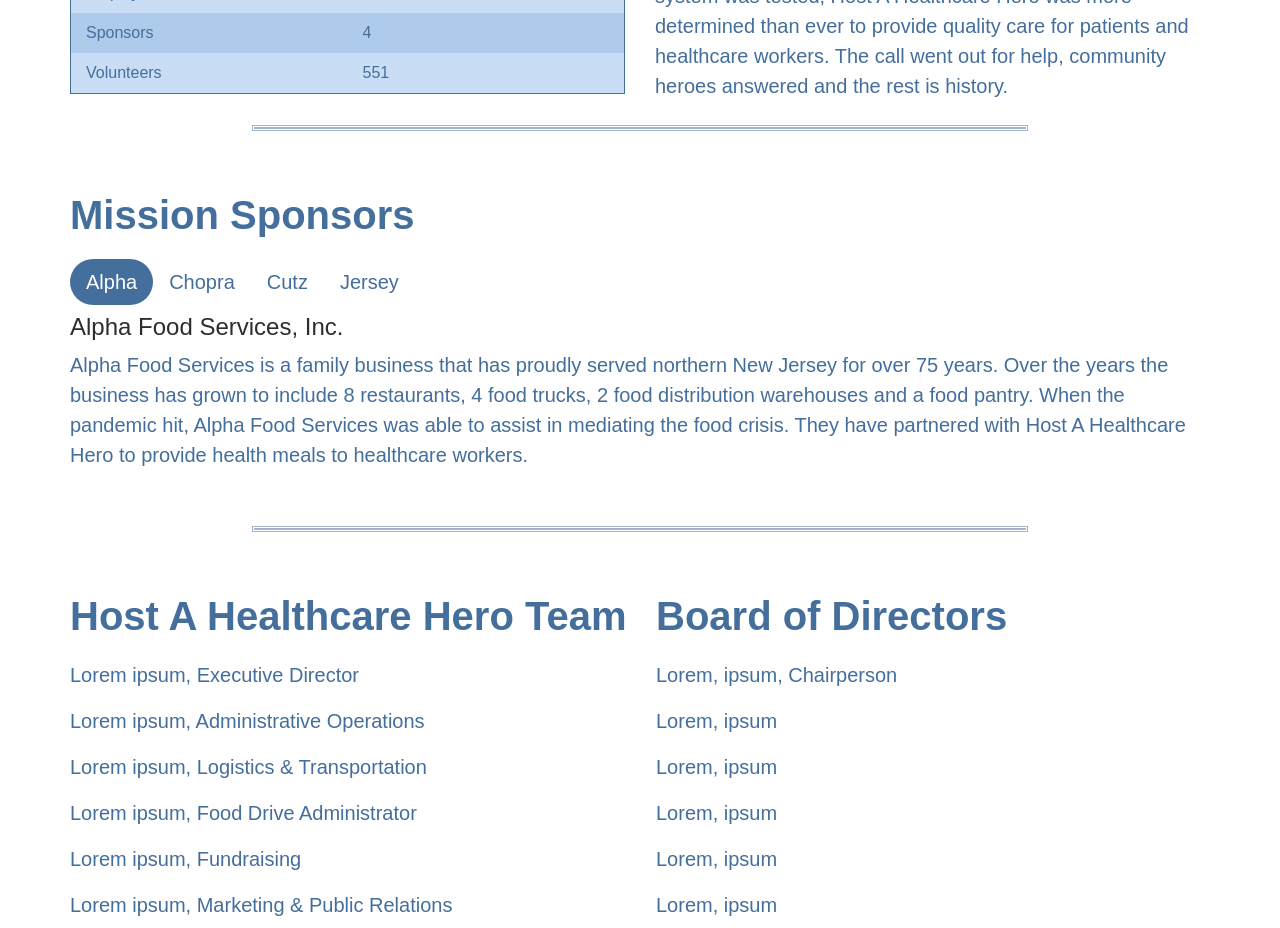
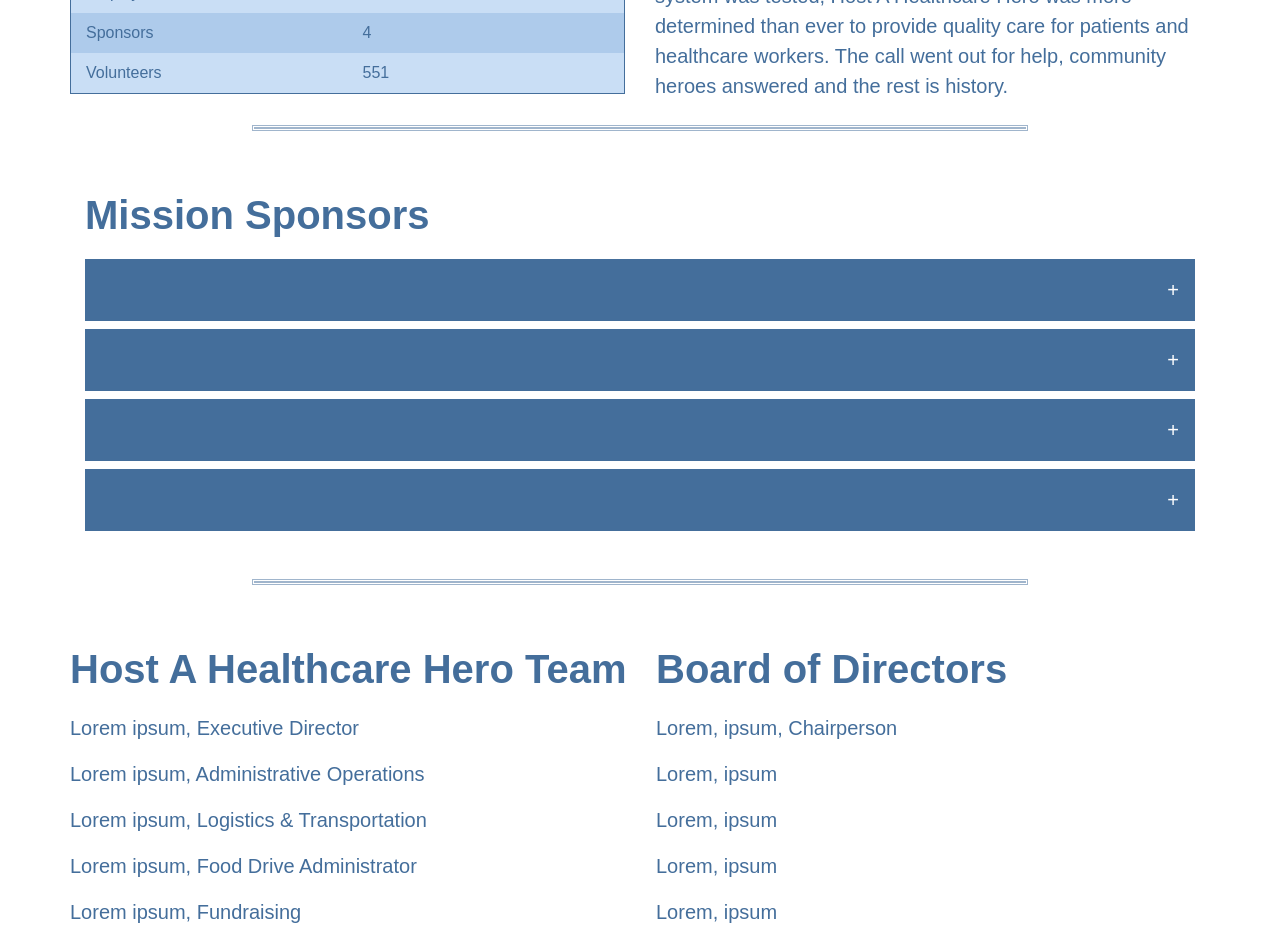
Before and after one commit to Pia007/Hero, a React (Create React App) app: page /about in a window 1280 px wide. Shown: the part 2040-2968 px from the top of the page. Built offline with nearby package versions, Linux system fonts and the light colour scheme.

Commit message:
Accordion

```diff
--- a/package.json
+++ b/package.json
@@ -12,6 +12,7 @@
     "font-awesome": "4.7.0",
     "react": "^17.0.2",
     "react-dom": "^17.0.2",
+    "react-icons": "^4.3.1",
     "react-popper": "1.3.6",
     "react-redux": "7.2.0",
     "react-redux-form": "1.16.14",
--- a/src/App.css
+++ b/src/App.css
@@ -222,6 +222,26 @@ img {
 .about-card-even {
   background: var(--table-bg-alt);
 }
+.accordion-title {
+  display: flex;
+  flex-direction: row;
+  justify-content: space-between;
+  cursor: pointer;
+  color: white;
+}
+
+/* .accordion-title:hover {
+  background-color: #3ab4cc;
+} */
+
+.accordion-title,
+.accordion-content {
+  padding: 1rem;
+}
+
+.accordion-content {
+  background-color: var(--table-bg);
+}
 
 .partners {
   border: 2px outset #593196; }
--- a/src/components/InvolvedCard.jsx
+++ b/src/components/InvolvedCard.jsx
@@ -15,7 +15,7 @@ const InvolvedCard =({
     }) => {
 
     return (
-        <div>
+        <div >
             <Row className={className}>
                 <Col lg={6} className="my-auto" >
                     <h2>{title}</h2>
--- /dev/null
+++ b/src/components/MissionAccordion.jsx
@@ -0,0 +1,16 @@
+import { useState } from 'react';
+
+export const MissionAccordion = ({ name, description  }) => {
+    const [isActive, setIsActive] = useState(false);
+
+    return (
+        <div className="mission-text accordion-item">
+            <div className="bg-primary mb-2 accordion-title" onClick={() => setIsActive(!isActive)}>
+                <div className=''>{name}</div>
+                <div className="">{isActive ? '-' : '+'}</div>
+            </div>
+            {isActive && <div className="text-primary p-1 accordion-content">{description}</div>}
+        </div>
+
+    );
+};
--- /dev/null
+++ b/src/components/MissionSponsors.jsx
@@ -0,0 +1,16 @@
+import { MissionAccordion } from './MissionAccordion';
+import { SPONSORS } from '../shared/sponsors';
+import { Col } from 'reactstrap';
+
+export const MissionSponsors = () => {
+    return (
+        <div className="row-content">
+            <h2>Mission Sponsors</h2>
+            <Col className="p-0">
+                {SPONSORS.map(({ name, description }) => (
+                  <MissionAccordion title={name} description={description} />
+                ))}
+            </Col>
+        </div>
+    );
+};
--- a/src/pages/About.jsx
+++ b/src/pages/About.jsx
@@ -1,10 +1,10 @@
 import React from 'react';
 import SectionBreak from '../components/SectionBreak';
 import AboutTable from '../components/AboutTable';
+import{ MissionSponsors }from '../components/MissionSponsors';
 import { SiteCrumbs } from '../components/PageHeader';
 import { PageTitle } from '../components/PageHeader';
 import { Row, Col } from 'reactstrap';
-import { Link } from 'react-router-dom';
 
 const About = (props) => {
     return (
@@ -76,8 +76,10 @@ const About = (props) => {
             </Row>
             <hr className="col-sm-8  my-0"/>
 
-            {/* MISSION SPONSORS  */}
-            <div className="row row-content">
+            <MissionSponsors />
+
+
+            {/* <div className="row row-content">
                 <div className="col px-sm-0">
                     <h2 className="">Mission Sponsors</h2>
                     <ul className="nav nav-pills mb-2 text-primary mission-text">
@@ -101,9 +103,9 @@ const About = (props) => {
                                 Jersey
                             </a>
                         </li>
-                    </ul>
+                    </ul> */}
 
-                    <div className="tab-content text-primary mission-text">
+                    {/* <div className="tab-content text-primary mission-text">
                         <div role="tab-panel" className="tab-pane fade show active " id="alpha">
                             <h4>Alpha Food Services, Inc.</h4>
                             <p className="">Alpha Food Services is a family business that has proudly served northern
@@ -113,7 +115,7 @@ const About = (props) => {
                                 Host A Healthcare Hero to provide health meals to healthcare workers.
                             </p>
                         </div>
-                        <div role="tabpanel" className="tab-pane fade" id="chopra">
+                        <div role="tab-panel" className="tab-pane fade" id="chopra">
                             <h4>Choprah Health & Wellness, LLC.</h4>
                             <p className="">Chopra Health & Wellness is a non-profit health and wellness center that
                                 provides free mental health and holistic services to the community. They have
@@ -121,7 +123,7 @@ const About = (props) => {
                                 free mental health and holistic services to healthcare workers.
                             </p>
                         </div>
-                        <div role="tabpanel" className="tab-pane fade" id="sophie">
+                        <div role="tab-panel" className="tab-pane fade" id="sophie">
                             <h4>Cutz 4 All, LLC.</h4>
                             <p className="">Cutz 4 All has proudly served northern New Jersey for over 25 years. Over the years, with 5 locations,
                                 they have worked with several foundations to provide grooming services for cancer patients, disabled Americans
@@ -129,7 +131,7 @@ const About = (props) => {
                                 services to healthcare workers.
                             </p>
                         </div>
-                        <div role="tabpanel" className="tab-pane fade" id="jersey">
+                        <div role="tab-panel" className="tab-pane fade" id="jersey">
                             <h4>Jersey Strength & Fitness, LLC.</h4>
                             <p className="">Jersey Strength & Fitness originated on the boardwalk of Atlantic City. After retiring with 7 locations in John Fitness
                                 wanted to give back and began working with several organizations to provide functional training
@@ -140,7 +142,7 @@ const About = (props) => {
                         </div>
                     </div>
                 </div>
-            </div>
+            </div> */}
             <hr className="col-sm-8 my-0"/>
             {/* END MISSION SPONSORS  */}
 
--- /dev/null
+++ b/src/shared/sponsors.jsx
@@ -0,0 +1,26 @@
+export const SPONSORS = [
+    {
+        link: "#Alpha",
+        tab: "Alpha",
+        name: "Alpha Food Services, Inc.",
+        description: "Alpha Food Services is a family business that has proudly served northern New Jersey for over 75 years. Over the years the business has grown to include 8 restaurants, 4 food trucks, 2 food distribution warehouses and a food pantry. When the pandemic hit, Alpha Food Services was able toassist in mediating the food crisis. They have partnered with Host A Healthcare Hero to provide health meals to healthcare workers."
+    },
+    {
+        link: "#Chopra",
+        tab: "Chopra",
+        name:"Choprah Health & Wellness, LLC.",
+        description: "Chopra Health & Wellness is a non-profit health and wellness center that provides free mental health and holistic services to the community. They have been in service for 30 years and have partnered with Host A Healthcare Hero to provide free mental health and holistic services to healthcare workers."
+    },
+    {
+        link: "#Cutz" ,
+        tab: "Cutz",
+        name:"Cutz 4 All, LLC.",
+        description: "Cutz 4 All has proudly served northern New Jersey for over 25 years. Over the years, with 5 locations, they have worked with several foundations to provide grooming services for cancer patients, disabled Americans and victims of domestic violence. They are dedicated to working with Host A Healthcare Hero to extend free services to healthcare workers."
+    },
+    {
+        link: "#Jersey",
+        tab: "Jersey",
+        name:"Jersey Strength & Fitness, LLC.",
+        description: "Jersey Strength & Fitness originated on the boardwalk of Atlantic City. After retiring with 7 locations in John Fitness wanted to give back and began working with several organizations to provide functional training to individuals with Parkinson's disease. That was 15 years ago. Since then, Jersey S&F has open 4 new locations throughout northern New Jersey soley dedicated to the community. Jersey Strength & Fitness has partnered with Host A Healthcare Worker to extend free fitness services to healthcare workers."
+    }
+];
```
Also changed, not shown: src/components/Main.jsx (+8 -9 lines), 1 other file (tests, documents, lock files or other folders).
